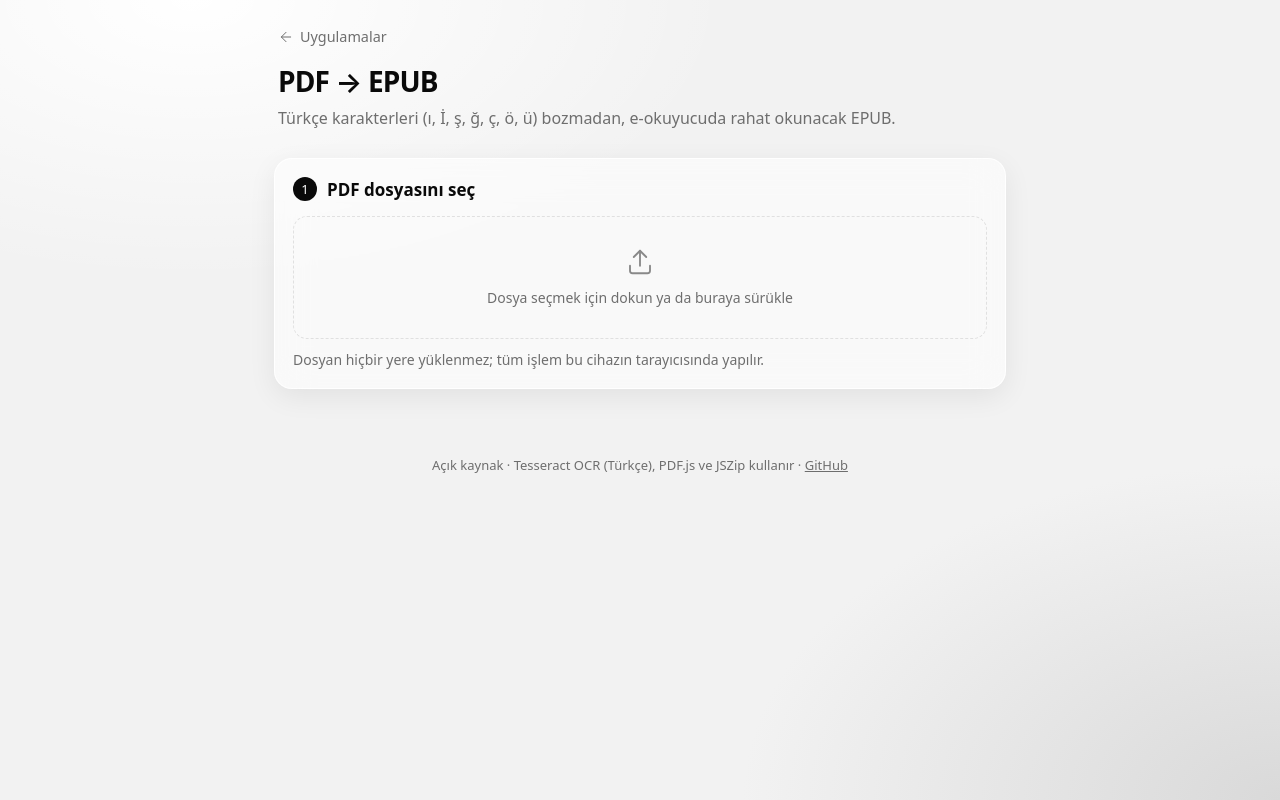
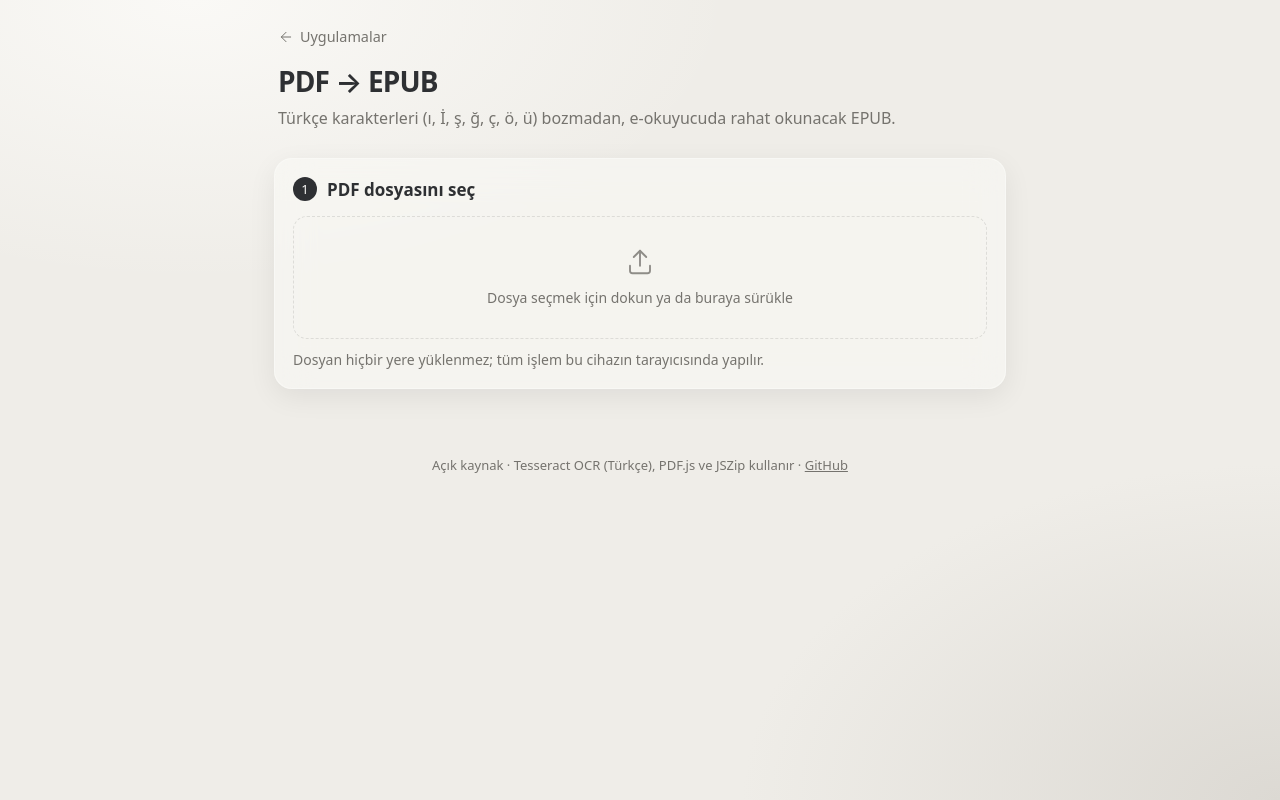
Before and after one commit to dogukaska/pdf-epub, a plain HTML site: page index.html in a window 1280 px wide. Drawn offline with Linux system fonts and the light colour scheme.

Commit message:
Antrasit ve kırık beyaz renkler; ana sayfadaki kurulum ipucu kaldırıldı
Co-Authored-By: Claude Opus 5.5 <noreply@anthropic.com>
Claude-Session: https://claude.ai/code/session_01M2DmzDhJ2muLvjqmfDPUAa

```diff
--- a/style.css
+++ b/style.css
@@ -1,16 +1,16 @@
 /* Tasarım: siyah-beyaz, sade, cam görünüm (dogukaska.github.io ile aynı değişkenler) */
 :root {
-  --bg: #f2f2f2; --ink: #0a0a0a; --muted: #6e6e6e; --line: rgba(0,0,0,.1);
-  --glass: rgba(255,255,255,.55); --glass-edge: rgba(255,255,255,.85); --shadow: 0 8px 28px rgba(0,0,0,.07);
-  --solid: #0a0a0a; --solid-ink: #fff; --soft: rgba(0,0,0,.05); --mark: rgba(0,0,0,.12);
-  --halo-a: #ffffff; --halo-b: #d9d9d9; --radius: 18px;
+  --bg: #efede8; --ink: #2e3033; --muted: #75736e; --line: rgba(0,0,0,.1);
+  --glass: rgba(250,249,246,.55); --glass-edge: rgba(250,249,246,.85); --shadow: 0 8px 28px rgba(0,0,0,.07);
+  --solid: #2e3033; --solid-ink: #faf9f6; --soft: rgba(0,0,0,.05); --mark: rgba(0,0,0,.12);
+  --halo-a: #faf9f6; --halo-b: #dcd9d3; --radius: 18px;
 }
 @media (prefers-color-scheme: dark) {
   :root {
-    --bg: #0a0a0a; --ink: #f4f4f4; --muted: #8f8f8f; --line: rgba(255,255,255,.12);
+    --bg: #1f2022; --ink: #ecebe7; --muted: #9b9993; --line: rgba(255,255,255,.12);
     --glass: rgba(255,255,255,.06); --glass-edge: rgba(255,255,255,.14); --shadow: 0 8px 28px rgba(0,0,0,.5);
-    --solid: #f4f4f4; --solid-ink: #0a0a0a; --soft: rgba(255,255,255,.07); --mark: rgba(255,255,255,.2);
-    --halo-a: #262626; --halo-b: #0a0a0a;
+    --solid: #ecebe7; --solid-ink: #2a2c2f; --soft: rgba(255,255,255,.07); --mark: rgba(255,255,255,.2);
+    --halo-a: #36383b; --halo-b: #1f2022;
   }
 }
 * { box-sizing: border-box; }
```
Also changed, not shown: index.html (+3 -3 lines), icon-180.png, 1 other file.
